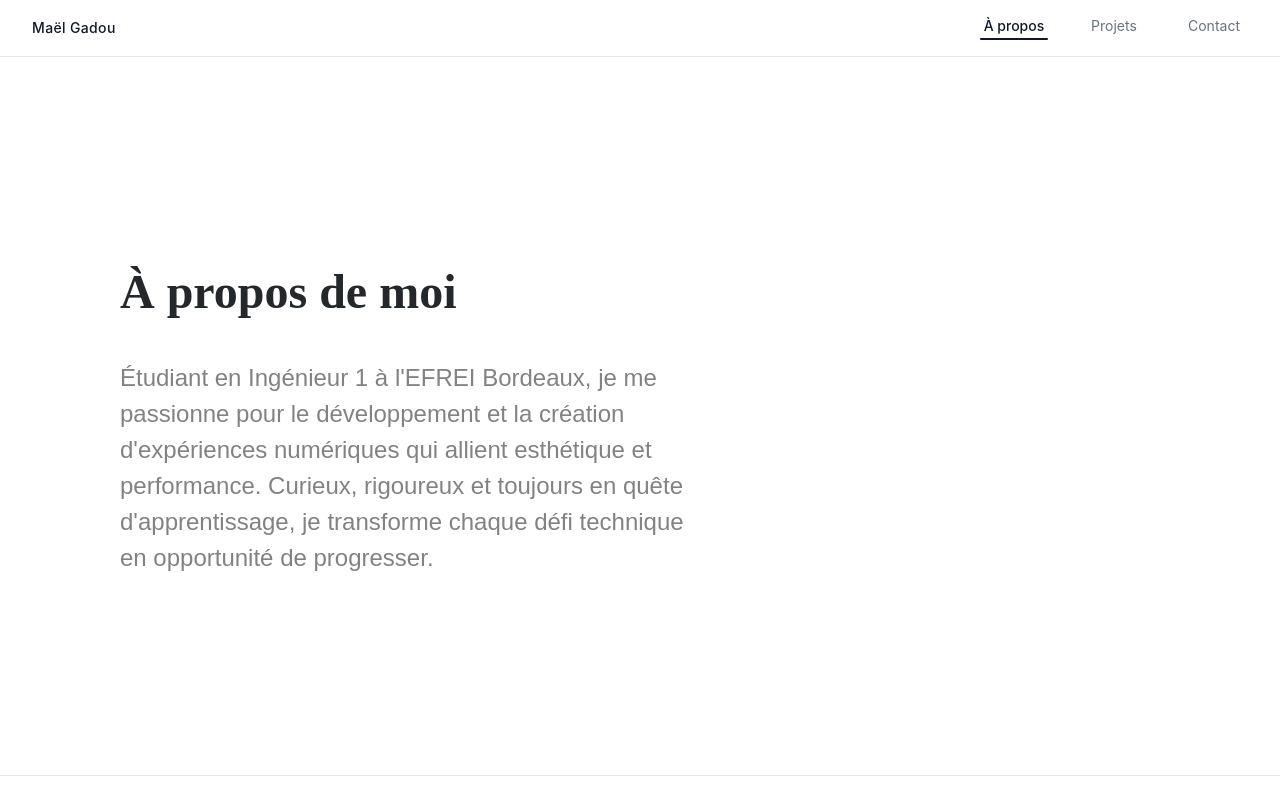
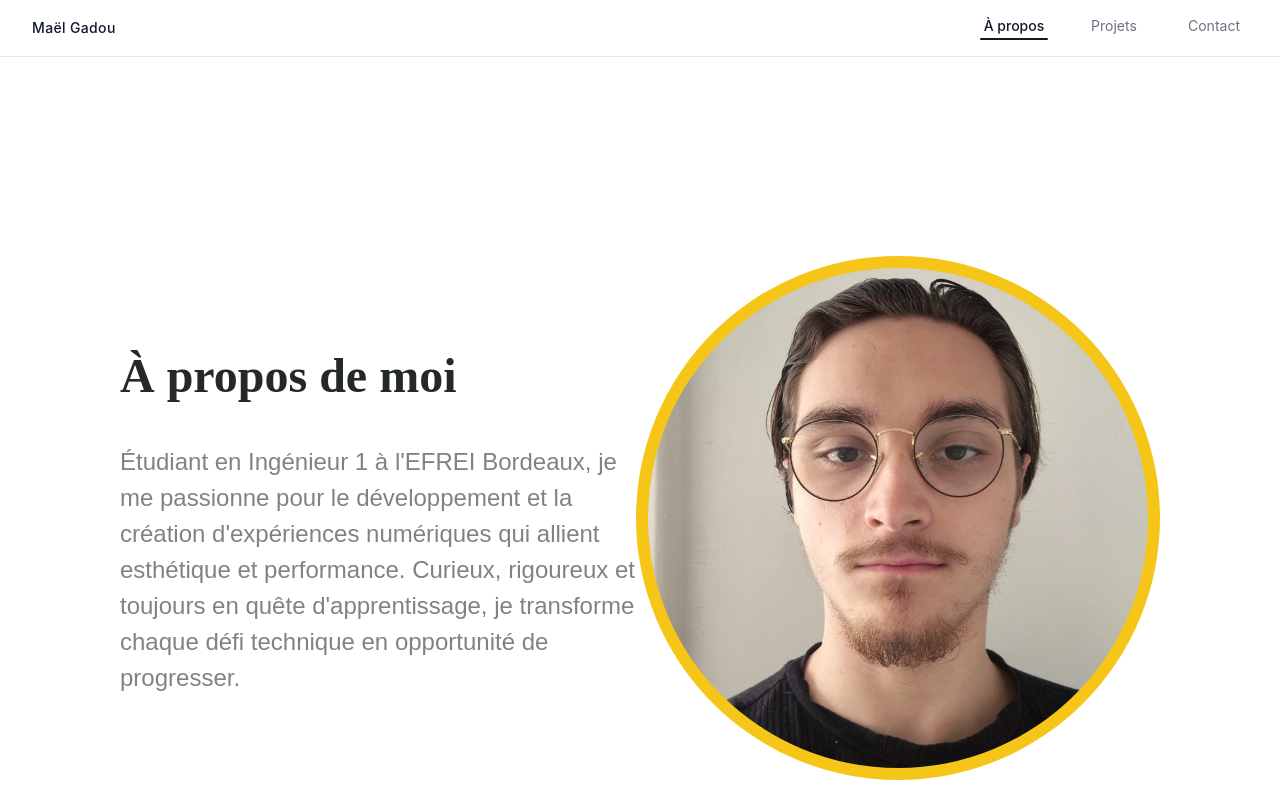
Before and after one commit to Lesgad/Portefolio, a React (Vite) app: page / in a window 1280 px wide. Shown: the top 800 px of the page. Built offline with nearby package versions, Linux system fonts and the light colour scheme.

Commit message:
Mise à jour du About v2 intégrant la photo

```diff
--- a/src/components/About.jsx
+++ b/src/components/About.jsx
@@ -1,12 +1,18 @@
+import { useState } from 'react'
+import photo from '../assets/photo.jpg'
+
 export default function About() {
+  const [imgError, setImgError] = useState(false)
+
   return (
-    <section id="apropos" className="w-full bg-white">
-      <div className="max-w-[1440px] mx-auto px-[120px] py-[199px_0]" style={{ paddingTop: '199px', paddingBottom: '199px' }}>
-
-        {/* Bloc texte — 588px, gap 32px */}
+    <section id="apropos" className="w-full bg-white overflow-hidden">
+      <div
+        className="max-w-[1440px] mx-auto px-[120px] flex items-center justify-between"
+        style={{ paddingTop: '199px', paddingBottom: '199px' }}
+      >
+        {/* Bloc texte */}
         <div className="flex flex-col w-[588px]" style={{ gap: '32px' }}>
 
-          {/* Titre */}
           <h2
             className="text-[#25282B]"
             style={{
@@ -20,7 +26,6 @@ export default function About() {
             À propos de moi
           </h2>
 
-          {/* Description */}
           <p
             className="text-[#828282]"
             style={{
@@ -38,6 +43,34 @@ export default function About() {
           </p>
 
         </div>
+
+        {/* Photo + cercle jaune */}
+        <div className="relative flex-shrink-0" style={{ width: '524px', height: '524px' }}>
+          <div
+            className="absolute inset-0 rounded-full"
+            style={{ backgroundColor: '#F5C518' }}
+          />
+          {imgError ? (
+            /* Placeholder initiales si la photo n'est pas encore disponible */
+            <div className="absolute inset-0 rounded-full flex items-center justify-center">
+              <span
+                className="text-white"
+                style={{ fontSize: '120px', fontFamily: '"Playfair Display", serif', fontWeight: 700 }}
+              >
+                MG
+              </span>
+            </div>
+          ) : (
+            <img
+              src={photo}
+              alt="Maël Gadou"
+              onError={() => setImgError(true)}
+              className="absolute inset-0 w-full h-full rounded-full object-cover object-top"
+              style={{ padding: '12px' }}
+            />
+          )}
+        </div>
+
       </div>
     </section>
   )
```
Also changed, not shown: src/assets/photo.jpg (added).
